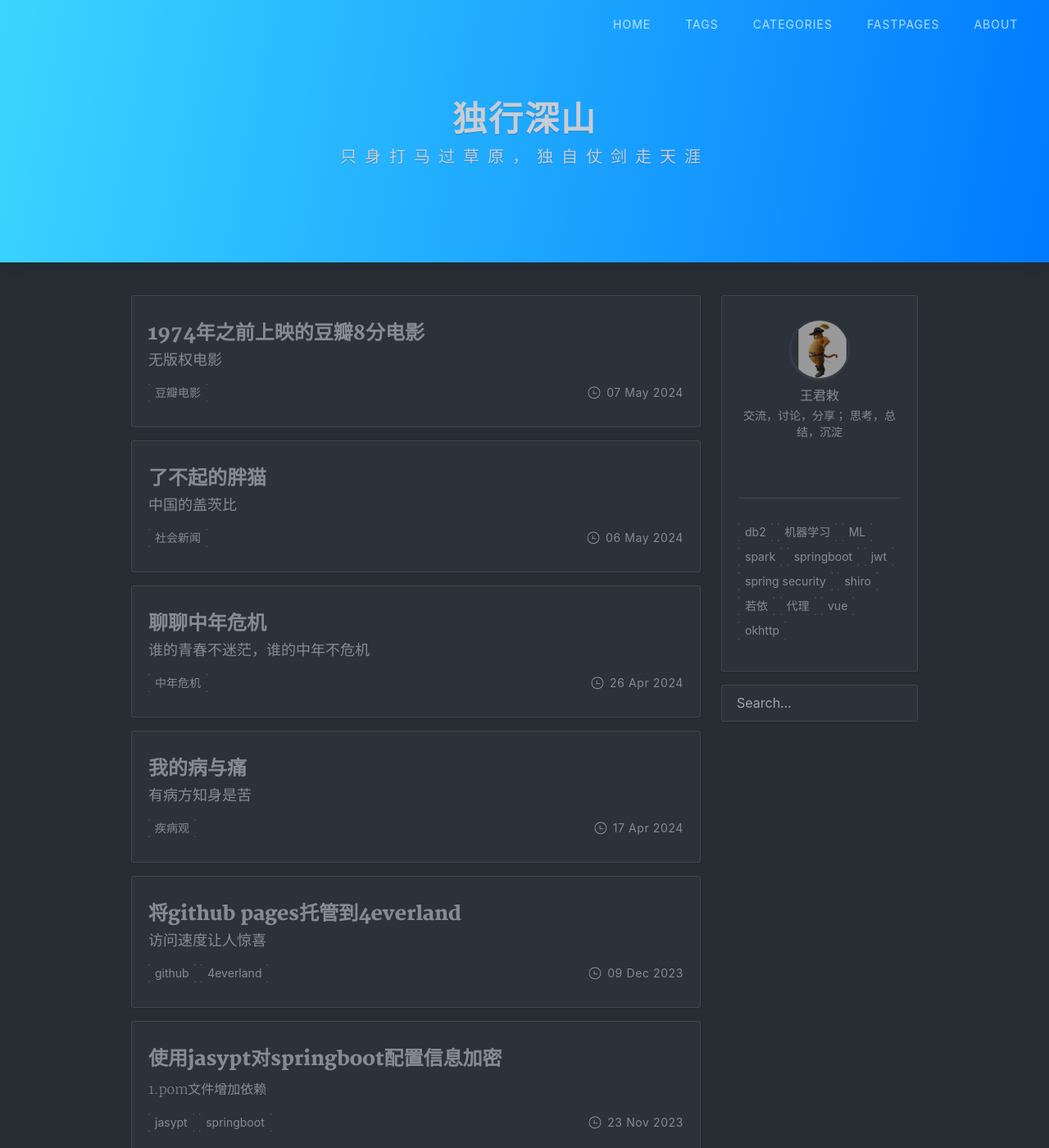
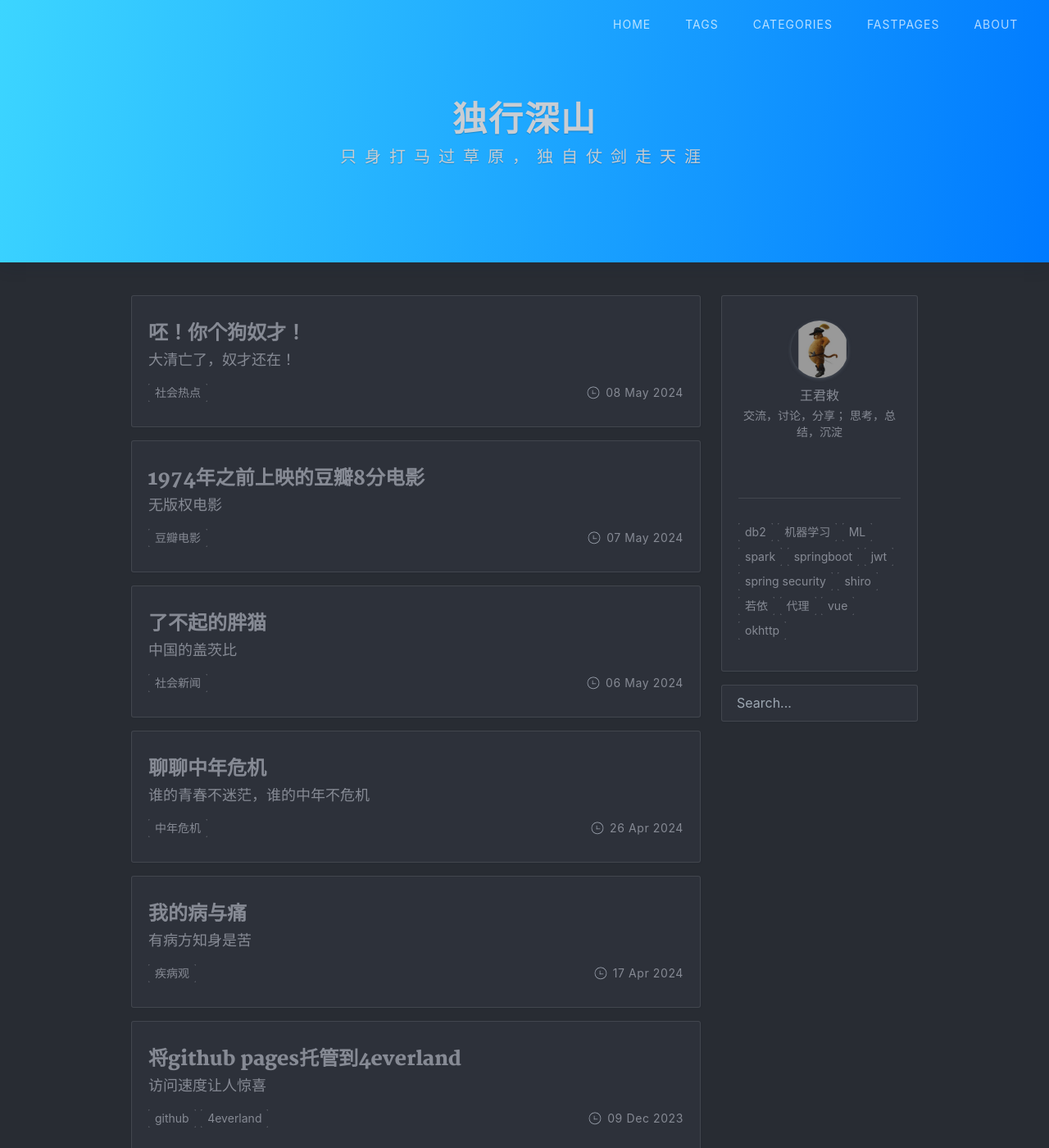
Before and after one commit to stardust1900/stardust1900.github.io, a Jekyll site: the page built from index.html, in a window 1280 px wide and 1400 px high. Shown: the whole window at 82% size. Built offline with Jekyll 4.4.1, drawn with Linux system fonts in a browser that asks for light colours; nearby versions of some CDN libraries; the list of posts is cut into pages by our own code; a style sheet for code colours, icons or effects is not loaded; some of the changed lines change nothing that is shown.

Commit message:
呸，你个狗奴才

````diff
--- a/_posts/2024-05-07-moives-before-1974.md
+++ b/_posts/2024-05-07-moives-before-1974.md
@@ -9,7 +9,7 @@ tags: [豆瓣电影]
 根据我国的著作权法：电影作品和以类似摄制电影的方法创作的作品及摄影作品，保护期为50年，截止于作品首次发表后第50年的12月31日;
 也就是说，今年（2024年），1974年之前上映的电影不再受保护。然后，你懂的 :)
 
-于是，我找到了一个豆瓣电影的数据集，把1974年之前上映豆瓣评分8分以上的电影过滤了出来。
+于是，我找到了一个豆瓣电影的数据集，用python脚本把1974年之前上映豆瓣评分8分以上的电影过滤了出来。
 
 ``` python
 import pandas as pd
--- /dev/null
+++ b/_posts/2024-05-08-go-to-hell-minions.md
@@ -0,0 +1,37 @@
+---
+layout: post
+title: 呸！你个狗奴才！
+subtitle: '大清亡了，奴才还在！'
+date: 2024-05-08
+category: Discuss
+tags: [社会热点]
+---
+在大清朝，“奴才”是满族官员的特权，只有满族的官才能自称“奴才”，这是身份的象征。汉臣即便是想称“奴才”都没有资格。这是为何？
+
+“奴才”为满语“阿哈”（aha）的音译，阿哈即奴才、奴仆之意。我们知道，清朝在入关之前还是奴隶社会，其最基本的社会关系就是主仆关系，即阿哈与主人之间的关系。满清最著名的就是八旗制度，所谓的八旗制度，其实质就是一种主奴体制。
+
+旗人中的包衣、旗下家奴，其身份均为家奴。所谓的包衣即是皇室、王公贵戚的家臣；而旗下家奴则隶属于一般的正身旗人，属于贱民，没有独立的户籍。其实不管是包衣还是旗下家奴，虽然身份有高低，但作为奴隶的本质是一致的，世代承袭，一朝为奴世代为奴。
+
+虽然是奴隶，但是人家是在旗的，这种身份，在皇帝面前啥也不是，但在平民面前那是何等尊贵！
+
+但奴隶制终究是奴隶制，在奴隶制下，奴隶们被剥夺了自由和尊严，被迫为奴隶主劳动，过着极其悲惨的生活。这种制度不仅使奴隶们在肉体上受到摧残，更在精神上受到极大的压迫。长期的奴役生活使奴隶们逐渐失去了自尊和自主意识，形成了强烈的奴性。这种心理状态不仅在奴隶中存在，在许多被强权统治或遭受欺凌的人群中也普遍存在。
+
+奴性是一种心理状态，表现为对强权的畏惧和对弱者的欺凌。奴性十足的奴才在主子面前表现的温顺恭敬，但这和善良无关，那只不过是眼前利益的驱使。奴性越重的人，往往会对同类表现出极其凶残的一面。这是因为他们从奴隶主那里失去的自尊，需要从同类中得到补偿。
+
+越奴性的人，越没有自己的思想，他们没有是非不分善恶，对主子忠心耿耿，死心塌地。特别是在拿到主子，给予他们一点点小权力之后，就拿鸡毛当令箭，小题大做，借题发挥，不管别人死活。
+
+万幸的是，大清亡了！不幸的是，奴性的影响却仍然存在。在现代社会中，人们仍然受到等级制度和强权的压迫，导致一些人形成了奴性心理。尤其以一些大型企业的中高层为甚。
+
+前两天那个百度副总裁在几个视频暴露的言行，不就是彻头彻尾的奴才嘴脸。我真的特想看看，她在李彦宏面前又是怎样的嘴脸，是不是特温顺恭敬。
+
+其实，在百度内部你对底层员工如何嚣张都行，为了那几两碎银员工也只能忍气吞声。错就错在出了百度，你还想颐指气使，那网友可不买账。
+
+有人说放养的狗都夹着尾巴川街过市，从不敢伤人！咬人的都是栓起来的狗，因为它知道绳子的那一头就是能包容它所有错误的主人。你离开百度就好似没了栓在你脖子上的绳，要把尾巴夹起来的。
+
+这位副总裁删视频关账号噤声，对于奴性本身也于事无补。何况社会上有千千万万个这样的副总裁。我们需要重视这样的奴性。
+
+奴性对人类社会的影响是深远的。首先，奴性阻碍了社会的进步和发展。在奴役状态下，人们失去了创造力和自主性，导致社会发展停滞不前。其次，奴性会导致社会的分裂和冲突。奴役者和被奴役者之间存在着尖锐的矛盾和利益冲突，这种矛盾往往会导致社会的动荡和战争。最后，奴性还会对个人的身心健康造成极大的伤害。被奴役的人们常常遭受肉体和精神的双重折磨，导致心理疾病和身体疾病的发生率大大增加。
+
+警惕和消除奴性是当今社会面临的重要任务。首先，要加强人权教育和法律保障。通过教育和法律手段，保护每个人的自由和尊严，使人们意识到奴役和奴性的危害性。其次，要推动社会的平等和公正。只有当社会中每个人都能够平等地享有权利和机会时，奴性才会失去存在的土壤。最后，要加强心理健康教育和辅导。帮助人们建立自尊和自主意识，克服奴性心理的负面影响。
+
+对于这位百度副总裁，建议还是去看看心理医生吧，大姐，这是病，得治。
````
